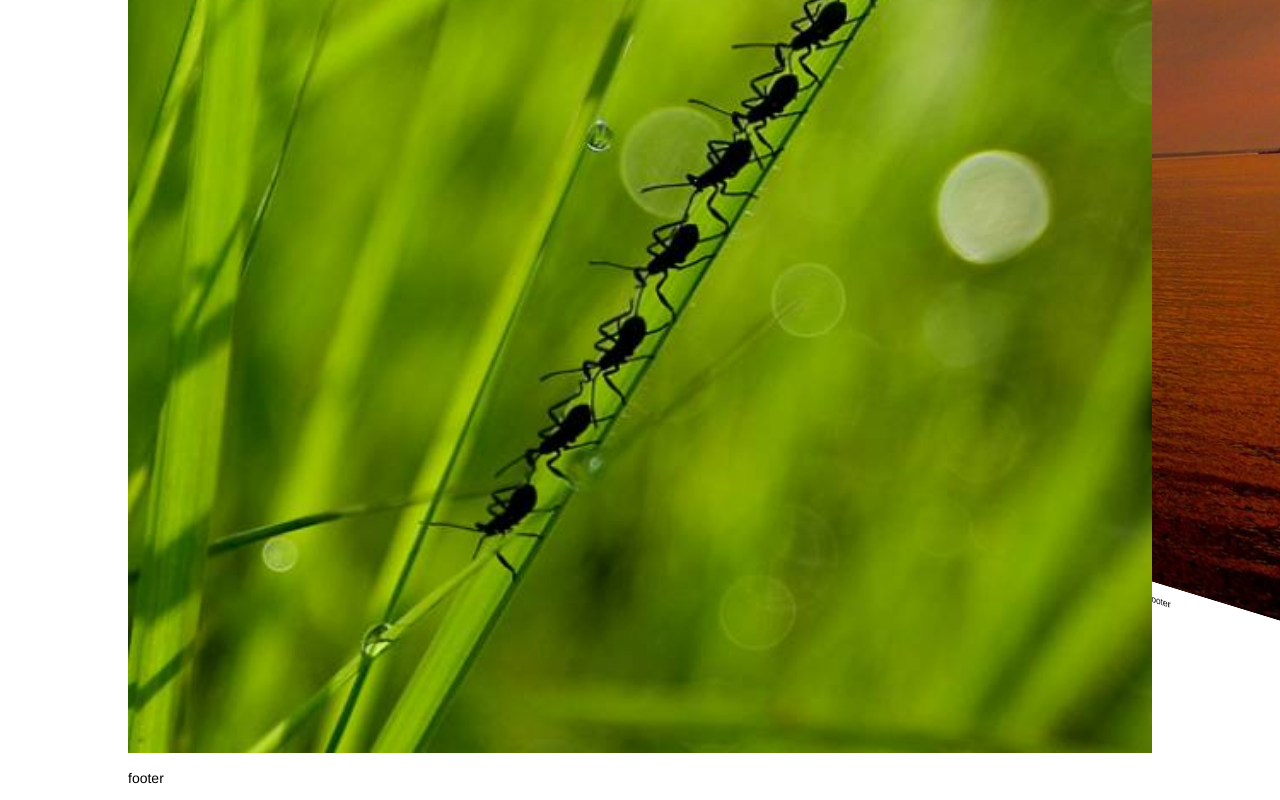
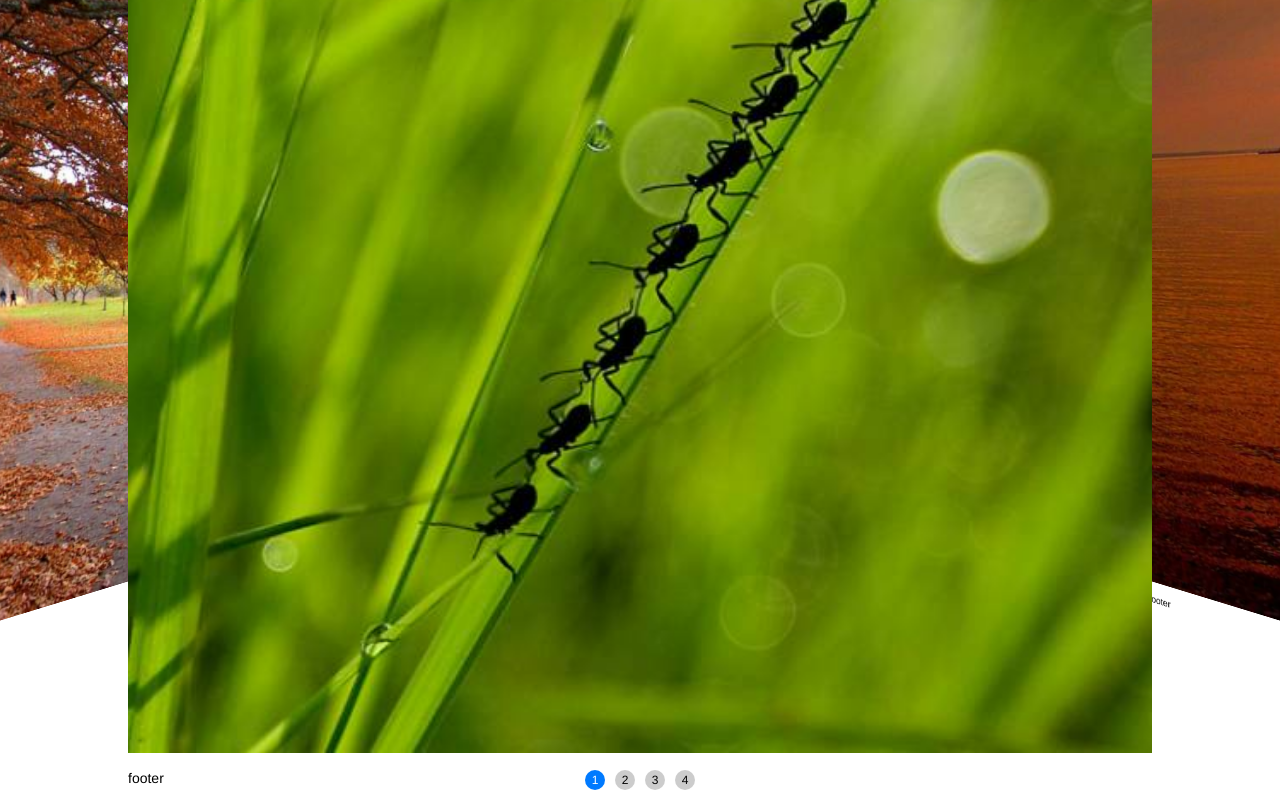
Before and after one commit to HelTi/touch, a plain HTML site: page swiper.html in a window 1280 px wide. Shown: the part 373-1173 px from the top of the page. Drawn offline with Linux system fonts and the light colour scheme.

Commit message:
提交分页

```diff
--- a/swiper.html
+++ b/swiper.html
@@ -15,7 +15,6 @@
         margin: 0;
         padding: 0;
     }
-
     .swiper-container {
         width: 100%;
         padding-top: 50px;
@@ -34,6 +33,21 @@
     }
     .box .box-body img{
         width: 100%;
+    }
+    /*自定义分页样式，覆盖原来的样式*/
+    .swiper-pagination-bullet {
+        width: 20px;
+        height: 20px;
+        text-align: center;
+        line-height: 20px;
+        font-size: 12px;
+        color: #000;
+        opacity: 1;
+        background: rgba(0,0,0,0.2);
+    }
+    .swiper-pagination-bullet-active {
+        color: #fff;
+        background: #007aff;
     }
 </style>
 <body>
@@ -99,11 +113,12 @@
 <script src="swiper/js/swiper.js"></script>
 <script>
     var swiper = new Swiper('.swiper-container', {
-//        pagination: '.swiper-pagination',
+        pagination: '.swiper-pagination',
         effect: 'coverflow',
         grabCursor: true,
         centeredSlides: true,
         slidesPerView: 'auto',
+        paginationClickable: true,
         coverflow: {
             rotate: 30,
             stretch: 10,
@@ -111,7 +126,20 @@
             modifier: 2,
             slideShadows: false
         },
-        loop: false
+        loop: true,
+        onInit:function (swiper) {
+            console.log('swiper init')
+        },
+        onTouchStart:function (swiper) {
+//            console.log(swiper)
+        },
+        paginationBulletRender: function (swiper, index, className) {
+            return '<span class="' + className + '">' + (index + 1) + '</span>';
+        },
+        onSetTransition:function (swiper,speed) {
+//            console.log(swiper)
+//            console.log(speed)
+        }
     });
 </script>
 </body>
```
